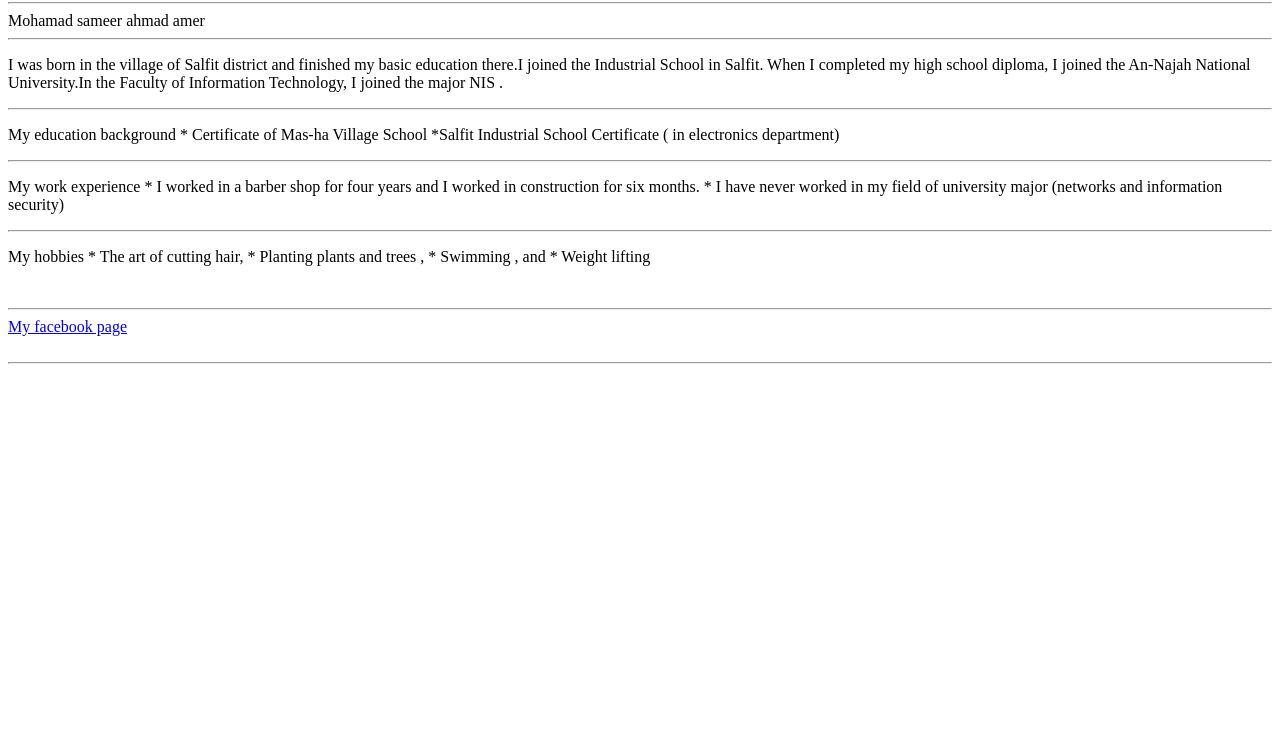
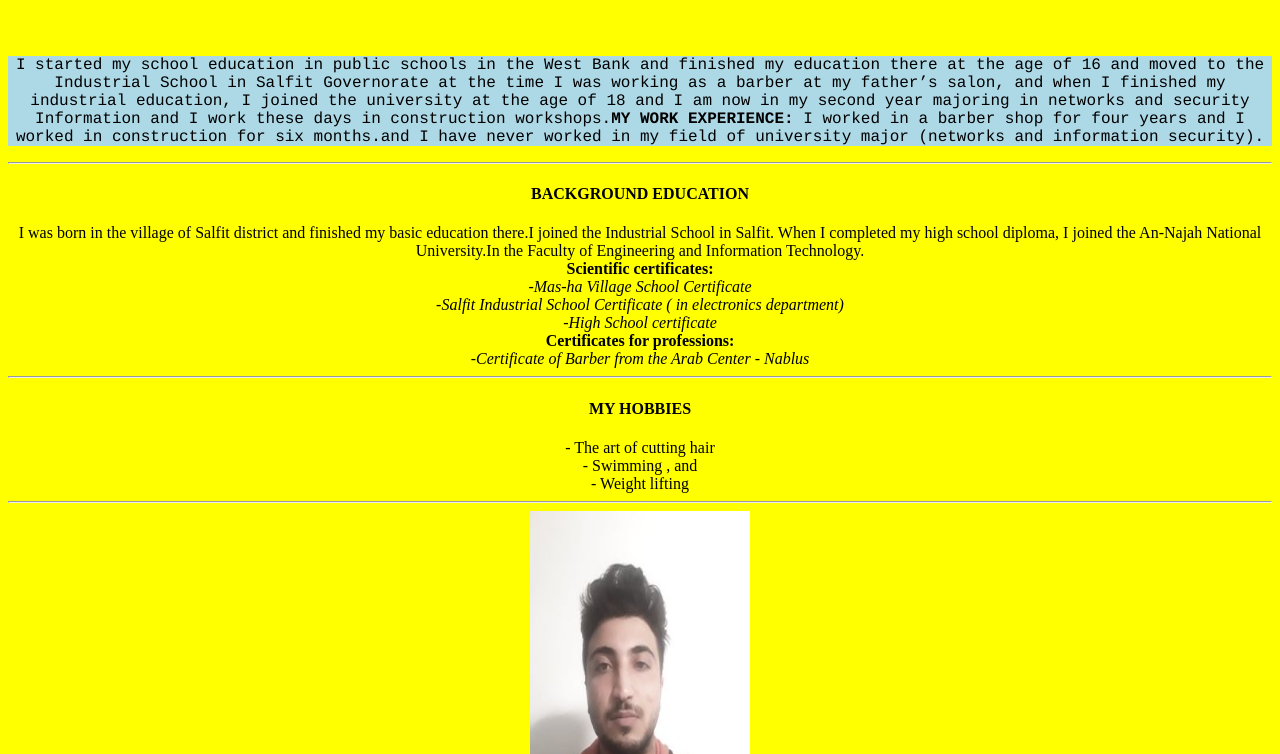
Before and after one commit to mohamadamerrr/mohamadamerrr.github.io, a plain HTML site: page index.html in a window 1280 px wide. Shown: the part 114-868 px from the top of the page. Before the commit the page ends 800 px from the top, so only its background shows below. Drawn offline with Linux system fonts and the light colour scheme.

Commit message:
Add files via upload

```diff
--- a/index.html
+++ b/index.html
@@ -1,48 +1,46 @@
+<!DOCTYPE>
 <html>
 <title>Mohamad </title>
-<img id="b" src="my picture.jpg" width="100" height="100" />
+
 <head>
-<hr/>
-Mohamad sameer ahmad amer
+<link rel="stylesheet" href="myfirststyle.css">
+<h1>Mohamad Sameer Ahmad Amer</h1>
 
 </head>
 <body>
+
+ <h3 >MY SUMMARY PARAGRAPH</h3><br>
+ <p>
+ I started my school education in public schools in the West Bank and finished my education there at the age of 16 and moved to the Industrial School
+ in Salfit Governorate at the time I was working as a barber at my father’s salon, and when I finished my industrial education, I joined the university
+ at the age of 18 and I am now in my second year majoring in networks and security Information and I work these days in construction workshops.<strong>MY WORK EXPERIENCE:</strong>
+ I worked in a barber shop for four years and I worked in construction for six months.and I have never worked in my field of university major (networks and information security).
+ </p>
+
+<hr>
+<h4>BACKGROUND EDUCATION</h4>
+I was born in the village of Salfit district and finished my basic education there.I joined the Industrial School in Salfit.
+When I completed my high school diploma, I joined the An-Najah National University.In the Faculty of Engineering and Information Technology.<br>
+<strong>Scientific certificates:</strong><br>
+<em>-Mas-ha Village School Certificate<br>
+-Salfit Industrial School Certificate ( in electronics department)<br>
+-High School certificate</em><br>
+<strong>Certificates for professions:</strong><br>
+<em>-Certificate of Barber from the Arab Center - Nablus</em>
+ <hr>
+<h4>MY HOBBIES</h4>
+- The art of cutting hair<br>
+- Swimming , and<br>
+- Weight lifting
+
+
 <hr/>
-<p>
-I was born in the village of Salfit district and finished my basic education there.I joined the Industrial School in Salfit. When I completed my high school diploma,
- I joined the An-Najah National University.In the Faculty of Information Technology, I joined the major NIS .
-</p>
- <hr/>
- <p>
- My education background
-* Certificate of Mas-ha Village School
- *Salfit Industrial School Certificate ( in electronics department)
- </p>
-  <hr/>
-  <p>
- My work experience
-* I worked in a barber shop for four years and I worked in construction for six months.
-* I have never worked in my field of university major (networks and information security)
-</p>
- <hr/>
- <p>
-My hobbies
-* The art of cutting hair,
-* Planting plants and trees ,
-* Swimming , and
-* Weight lifting
-</p>
-<br/>
-<hr/>
-<a href="https://www.facebook.com/lovren.gosstavo/" target="_blank">My facebook page</a>
-<br/>
+<img id="b" src="124512195_2792317561040355_9035996505782402555_n.jpg" width="220" height="400" /> <br>
+<a href="https://www.facebook.com/lovren.gosstavo/">My Facebook Page</a>
+</hr>
 
 
 
-</select>
-<br/>
-
-<hr />
 
 
 </body>
--- /dev/null
+++ b/myfirststyle.css
@@ -0,0 +1,11 @@
+body {
+background-color:yellow;
+text-align:center;
+}
+p{
+background-color:lightblue;
+font-family:courier;
+}
+h1{
+font-size:300% ;
+}
```
Also changed, not shown: 124512195_2792317561040355_9035996505782402555_n.jpg (added).
